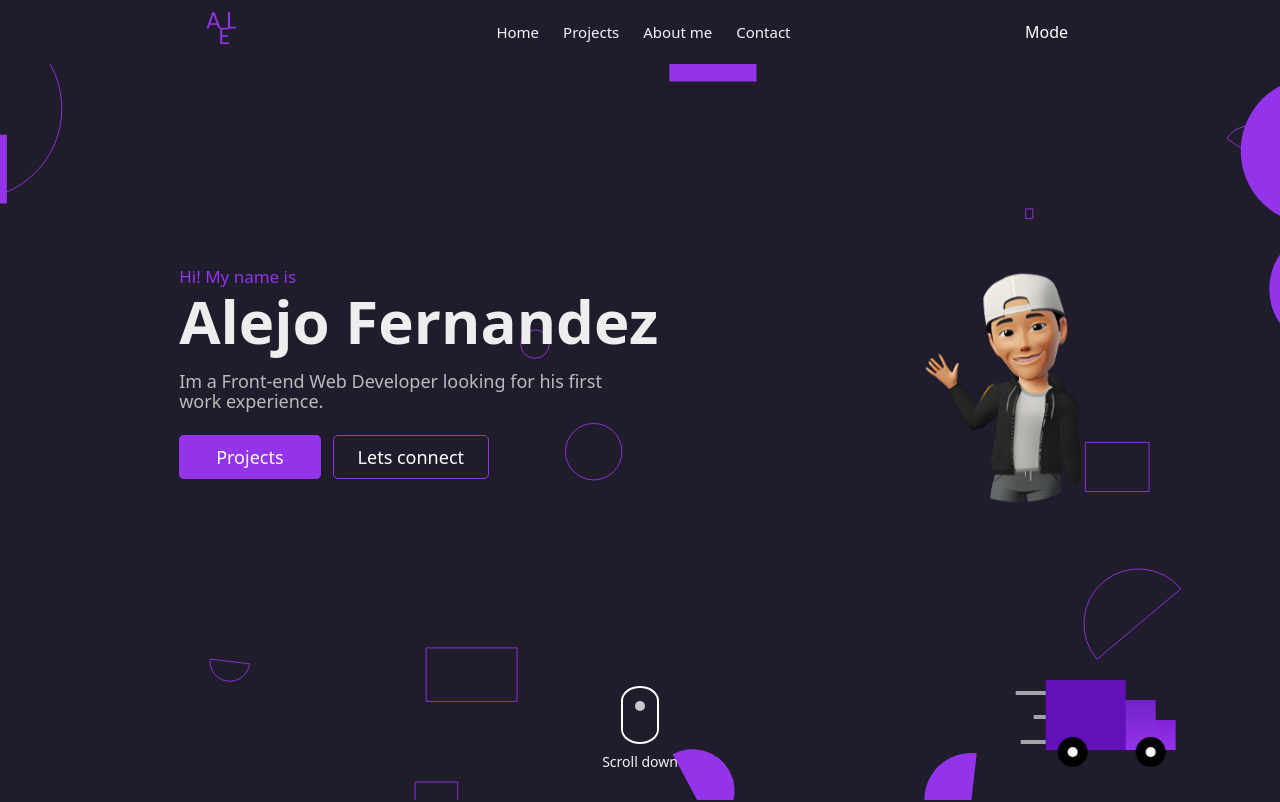
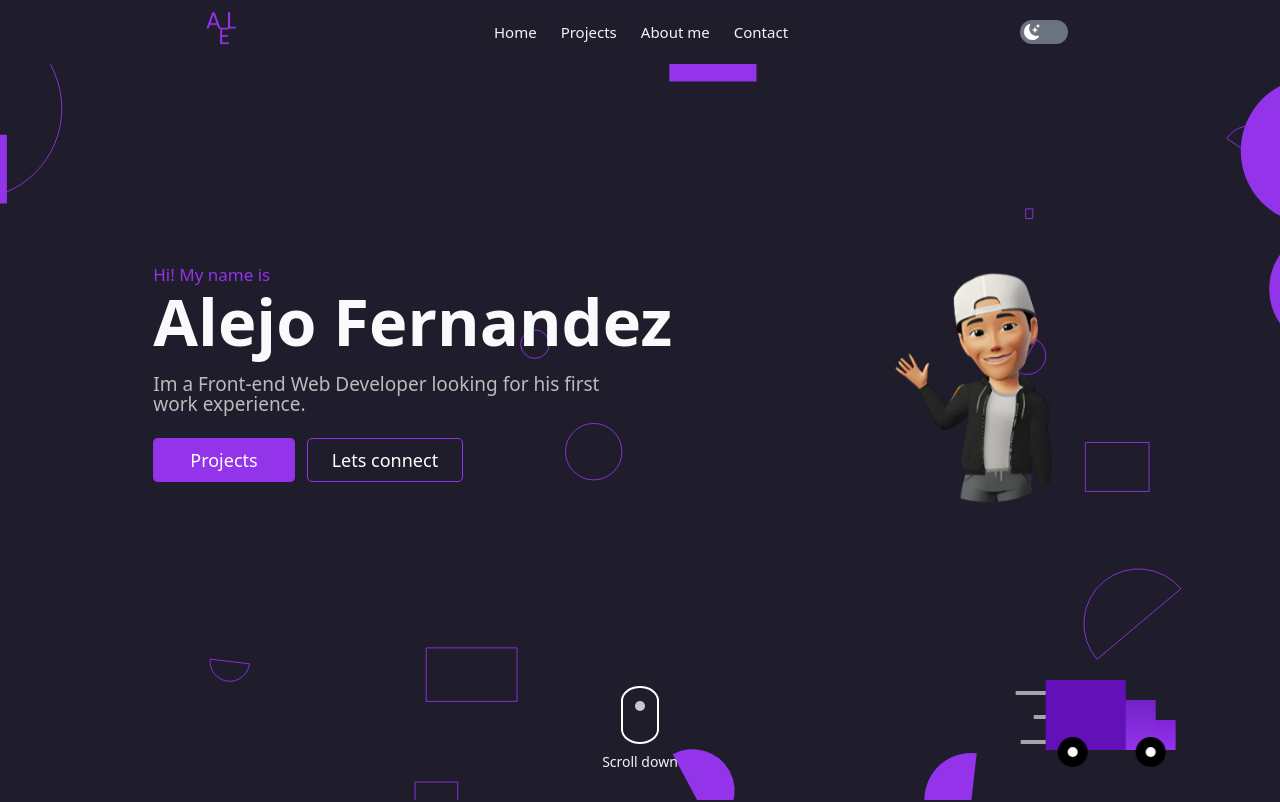
Before and after one commit to AlejoFernandez10/portfolio, a Next.js app: page / in a window 1280 px wide. Shown: the top 802 px of the page. Built offline with nearby package versions, Linux system fonts and the light colour scheme.

Commit message:
Light Theme finished

```diff
--- a/app/globals.css
+++ b/app/globals.css
@@ -172,7 +172,7 @@ body {
   width: 28px;
   height: 48px;
   box-sizing: border-box;
-  border: 2px solid #fff;
+
 
   border-radius: 50% 50% 50% 50% / 25% 25% 25% 25%;
 }
@@ -194,7 +194,7 @@ body {
   transform: translate(-50% , 50%);
   width: 10px;
   height: 10px;
-  background: #FFF;
+
   border-radius: 50%;
   animation: fadeDown 1s ease-out infinite;
 }
--- a/app/page.jsx
+++ b/app/page.jsx
@@ -2,8 +2,7 @@ import React from "react"
 
 import Home from "@/components/Home"
 import Projects from "@/components/Projects"
-import bg from './assets/bg.svg'
-import Image from "next/image"
+
 import AboutMe from "@/components/AboutMe"
 import Contact from "@/components/Contact"
 
--- a/components/AboutMe.jsx
+++ b/components/AboutMe.jsx
@@ -25,14 +25,14 @@ const AboutMe = () => {
       <div className={'w-full max-w-[500px] md:max-w-[700px] z-40 p-4 pt-20 lg:max-w-[850px]  '}>
         <h4 className={`${theme !== 'dark' ? 'text-[#262737]' : 'text-white'}  text-3xl lg:text-4xl mb-5 font-semibold flex relative `}> About Me <Image width={30} height={15} alt='triangleDesign' src={triangle} className=' max-h-[30px] relative bottom-[-6px] left-[10px]' /></h4>
 
-          <p className={`${theme !== 'dark' ? 'text-[#262737]' : 'text-gray-400'}  text-sm font-semibold lg:w-[90%] lg:text-[15px]`}>
+          <p className={`${theme !== 'dark' ? 'text-[#484959]' : 'text-gray-400'}  text-sm font-semibold lg:w-[90%] lg:text-[15px]`}>
           My name is Alejo Fernandez, I am a 20 year old <span className={'text-[#9333EA]'}>Front-end Developer</span>  based in Buenos Aires, Argentina.
           I have been studying frontend development for a year now, and my objective is to become the best possible version of myself, so there is still a long road to walk.
 
           I am a very <span className={'text-[#9333EA]'}>disciplined</span> person with a strong personality who loves to put <span className='text-[#9333EA]'>difficult challenges</span> to himself, that is why I improve so fast and why you will never see any calculator app or to-do lists here.
           </p>
 
-            <h5 className={`${theme !== 'dark' ? 'text-[#262737]' : 'text-gray-100'}  text-2xl mb-12 mt-20 flex items-end relative `}>My Stack <Image width={25} height={10} alt='triangleDesign' src={triangle} className=' relative  bottom-[5px] left-[10px]' /> </h5>
+            <h5 className={`${theme !== 'dark' ? 'text-[#262737]' : 'text-gray-100'}  font-medium text-2xl mb-8 mt-20 flex items-end relative `}>My Stack <Image width={25} height={10} alt='triangleDesign' src={triangle} className=' relative  bottom-[5px] left-[10px]' /> </h5>
 
           <MyStack />
 
@@ -45,7 +45,7 @@ const AboutMe = () => {
       </div>
 
 
-      <Image width={400} height={400} src={darkBox} priority={true} alt="boxDesign" className="w-auto min-h-[500px]  bottom-20 right-0 z-0 object-cover  absolute" />
+      <Image width={400} height={400} src={darkBox} priority={true} alt="boxDesign" className={`w-auto min-h-[500px] ${theme !== 'dark' && 'opacity-30'} bottom-20 right-0 z-0 object-cover  absolute`} />
     </section>
   )
 }
--- a/components/Home.jsx
+++ b/components/Home.jsx
@@ -1,9 +1,9 @@
 'use client'
 
-import React,{useState} from 'react'
+import React,{useState, useContext} from 'react'
 
 import Image from 'next/image'
-
+import Context from '@/app/context/Context'
 import '../app/globals.css'
 
 import myPic from '../app/assets/myPic.webp'
@@ -15,9 +15,12 @@ import '../app/globals.css'
 import { motion } from 'framer-motion'
 import TruckAnimation from './TruckAnimation'
 import bg from '../app/assets/bg.svg'
+import bgWhite from '../app/assets/bg-white.svg'
 
 const Home = () => {
   const [loader, setLoader] = useState(true)
+
+  const [theme, setTheme] = useContext(Context)
 
   setTimeout(()=>{
     setLoader(false)
@@ -37,22 +40,28 @@ const Home = () => {
 
 
   <section className={"w-full max-w-[1100px] h-[100vh]  flex flex-col-reverse sm:flex-row-reverse place-content-center justify-center items-center z-40  p-4 "}>
-  <Image width={1920} height={1080} src={bg} priority alt="background" className={"w-[100%] min-h-[120vh] top-[-50px]  object-cover z-0  fixed"} />
+
+    {theme === 'dark' ?
+      <Image width={1920} height={1080} src={ bg } priority alt="background" className={"w-[100%] min-h-[120vh] top-[-50px]  object-cover z-0  fixed"} />
+
+    :
+    <Image width={1920} height={1080} src={ bgWhite } priority alt="background" className={"w-[100%] min-h-[120vh] top-[-50px]  object-cover lg:object-contain z-0  fixed"} />
+    }
 
     <motion.div initial={{y:30}} animate={{y:-30}} transition={{duration:4, repeat:Infinity}}   className={'relative flex justify-center items-center transition-all sm:pl-5'}>
 
-        <Image width={190} height={180} priority alt='Image from my LinkedIn profile' src={myPic} className={' w-auto  relative  rounded-full z-50  h-[150px] sm:mr-10  mb-4 bottom-3 sm:h-[180px] sm:w-[200px] md:h-[230px] md:w-[250px]'} />
+        <Image width={190} height={180} priority alt='Image from my LinkedIn profile' src={myPic} className={' w-auto  relative  rounded-full z-50  h-[150px] sm:mr-10 md:mr-20  mb-4 bottom-3 sm:h-[180px] sm:w-[200px] md:h-[230px] md:w-[250px]'} />
     </motion.div>
 
-    <div className={'ml-8 mb-16 w-[100%] z-10 max-w-[300px] sm:max-w-[100%] sm:ml-10  lg:pr-20'}>
+    <div className={'ml-8 mb-16 w-[100%] z-10 max-w-[300px] sm:max-w-[100%] sm:ml-10  lg:pr-10 lg:ml-5'}>
 
       <span className={'text-[13px] text-[#9333EA] font-medium leading-none sm:text-[15px] md:text-[17px]'}>Hi! My name is</span>
-       <h1 className={'text-[35px] mt-0.5  text-[#eee] font-semibold leading-none sm:text-[45px] md:text-[50px] lg:text-[60px] '}>Alejo Fernandez</h1>
-      <p className={'mt-5 text-[#bbb]    w-[89%] text-sm sm:w-[65%] sm:text-[16px] md:text-[18px]'}>Im a Front-end Web Developer looking for his first work experience.</p>
+       <h1 className={`text-[35px] mt-0.5    ${theme !== 'dark' ? 'text-[#1F1D2B] ': 'text-gray-50'} font-semibold leading-none sm:text-[45px] md:text-[50px] lg:text-[60px] xl:text-[65px]`}>Alejo Fernandez</h1>
+      <p className={`mt-5   ${theme !== 'dark' ? 'text-gray-600': 'text-[#bbb]'}  w-[89%] text-sm sm:w-[65%] sm:text-[16px] md:text-[18px] xl:text-[19px]`}>Im a Front-end Web Developer looking for his first work experience.</p>
 
       <div className={'pt-8'}>
         <a href='#projects' className={" text-sm border-[1px] font-regular border-[#9333EA] bg-[#9333EA] py-[9px] px-9 mr-3 rounded-[5px] text-white transition-all duration-200 hover:opacity-80 sm:text-base lg:text-lg"}>Projects</a>
-        <a href='#contact' className={" text-sm border-[1px] font-regular border-[#9333EA] py-[9px] px-6 rounded-[5px] text-white transition-all duration-200 hover:bg-[#9333EA]  sm:text-base lg:text-lg"}>Lets connect</a>
+        <a href='#contact' className={` text-sm border-[1px] font-regular border-[#9333EA] py-[9px] px-6 rounded-[5px] ${theme !== 'dark' ? 'text-gray-800': 'text-[#fff]'} transition-all duration-200 hover:bg-[#9333EA] hover:text-white  sm:text-base lg:text-lg`}>Lets connect</a>
       </div>
     </div>
 
--- a/components/Navbar.jsx
+++ b/components/Navbar.jsx
@@ -9,6 +9,7 @@ import logo from '../app/assets/logo.webp'
 import Context from '@/app/context/Context'
 import { useContext} from 'react'
 import Image from 'next/image'
+import ThemeToggler from './ThemeToggler'
 
 const navigation = [
   { name: 'Home', href: '#', current: true },
@@ -74,10 +75,10 @@ export default function Example() {
                     ))}
                   </div>
                 </div>
-                <div>
-                  <button onClick={(e)=> e.preventDefault() & setTheme('light')}  className={'text-white'}>Mode</button>
 
-                </div>
+
+                  <ThemeToggler />
+
               </div>
 
             </div>
--- a/components/Projects.jsx
+++ b/components/Projects.jsx
@@ -91,7 +91,7 @@ const Projects = () => {
 
 
 
-      <Image width={500} height={250} alt='rectangle design' src={lightBoxDesign} className={' w-[25%] opacity-80  absolute left-0 top-20   z-0   '} />
+      <Image width={500} height={250} alt='rectangle design' src={lightBoxDesign} className={` w-[22%]  ${theme !== 'dark' ? 'opacity-30' : 'opacity-80'} absolute left-0 top-20   z-0   `} />
 
       <div className={'bg-[#9333EA] left-[-100px] top-[50%] blur-[80px] h-[120px] w-[120px] md:h-[150px] md:w-[150px] md:blur-[100px] lg:h-[200px] lg:w-[200px] lg:blur-[130px] absolute xl:h-[300px] xl:w-[250px] xl:blur-[200px]'}></div>
 
@@ -117,8 +117,8 @@ const Projects = () => {
 
         ))}
 
-        <Image width={500} height={250} alt='rectangle design' src={lightBoxDesign2} className={' w-[30%] opacity-80  absolute right-[0px] top-[40%]   z-0   '} />
-        <Image width={500} height={250} alt='rectangle design' src={lightBoxDesign} className={' w-[25%] opacity-80 absolute left-0 bottom-0   z-0   '} />
+        <Image width={500} height={250} alt='rectangle design' src={lightBoxDesign2} className={` w-[30%]  ${theme !== 'dark' ? 'opacity-30' : 'opacity-80'} absolute right-0 top-[40%]   z-0   `} />
+        <Image width={500} height={250} alt='rectangle design' src={lightBoxDesign} className={` w-[22%] ${theme !== 'dark' ? 'opacity-30' : 'opacity-80'} absolute left-0 bottom-0   z-0   `} />
         </div>
 
       </div>
--- /dev/null
+++ b/components/ThemeToggler.jsx
@@ -0,0 +1,28 @@
+'use client'
+import React from 'react'
+import Context from '@/app/context/Context'
+import { useContext } from 'react'
+import {BsFillMoonStarsFill} from 'react-icons/bs'
+import {BsFillSunFill} from 'react-icons/bs'
+const ThemeToggler = () => {
+
+  const [theme, setTheme] = useContext(Context);
+
+const toggleTheme = () => {
+  setTheme(theme === "dark" ? "light" : "dark");
+};
+
+return (
+  <div className={`relative h-6 w-12 text-white flex flex-col`} >
+    <label htmlFor="AcceptConditions" className="absolute h-6 w-12 cursor-pointer" >
+      <input type="checkbox" id="AcceptConditions" className="peer sr-only" onClick={toggleTheme} checked={theme === 'light'} />
+      <span className="absolute inset-0 w-full rounded-full bg-gray-500 transition peer-checked:bg-purple-500"></span>
+      <span className="absolute inset-y-0 start-0 m-1 h-4 w-4 rounded-full  transition-all peer-checked:start-6">{theme === 'dark' ? <BsFillMoonStarsFill /> : <BsFillSunFill />} </span>
+    </label>
+
+  </div>
+);
+
+}
+
+export default ThemeToggler
--- a/components/TruckAnimation.jsx
+++ b/components/TruckAnimation.jsx
@@ -1,10 +1,12 @@
 'use client'
-import React, {useState} from 'react'
+import React, {useState, useContext} from 'react'
 import '../app/globals.css'
 
+import Context from '@/app/context/Context'
 
 const TruckAnimation = () => {
 
+  const [theme, setTheme] = useContext(Context)
 
   const [truckDisplay, setTruckDisplay] = useState(true)
   const [scrollDisplay, setScrollDisplay] = useState(false)
@@ -24,8 +26,8 @@ const TruckAnimation = () => {
 
       {scrollDisplay &&
       <>
-        <span class="scrollDown absolute bottom-14 z-40"></span>
-        <span className={'absolute bottom-7 text-gray-100 font-medium z-40 text-sm'}>Scroll down</span>
+        <span class={`scrollDown absolute bottom-14 z-40 border-[2px] ${theme === 'dark' ? 'border-[#fff] before:bg-white' : 'border-gray-800 before:bg-gray-800'} `}></span>
+        <span className={`absolute bottom-7 ${theme === 'dark' ? 'text-gray-100' : 'text-gray-800'} font-medium z-40 text-sm`}>Scroll down</span>
       </>
       }
     </>
```
Also changed, not shown: components/MyStudies.jsx (+13 -13 lines), app/assets/bg-white.svg (added), app/assets/triangle.webp.
